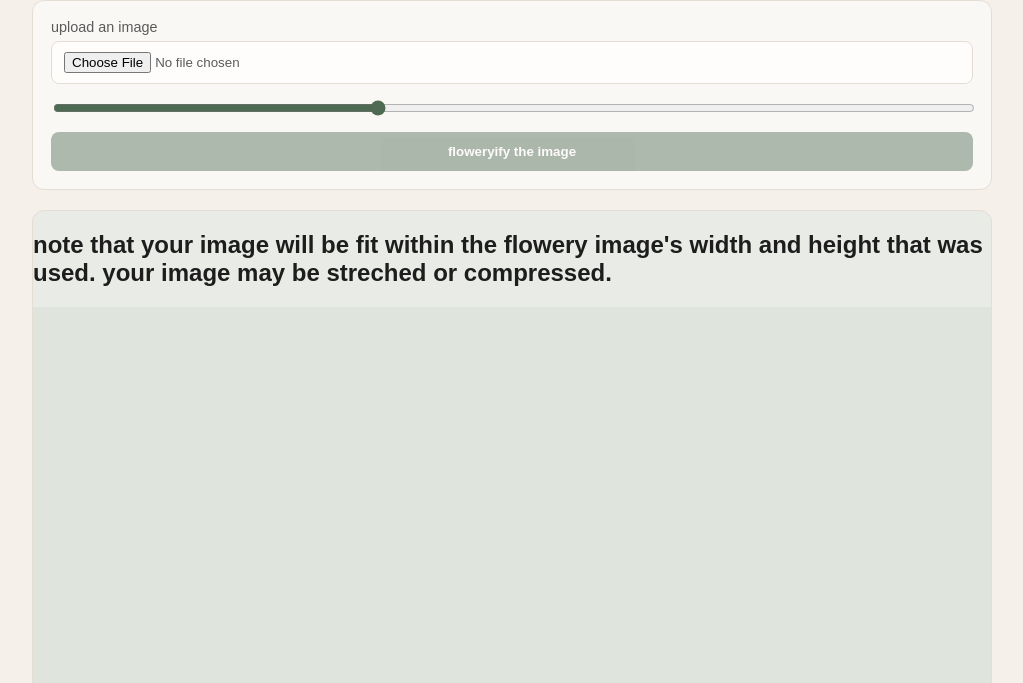
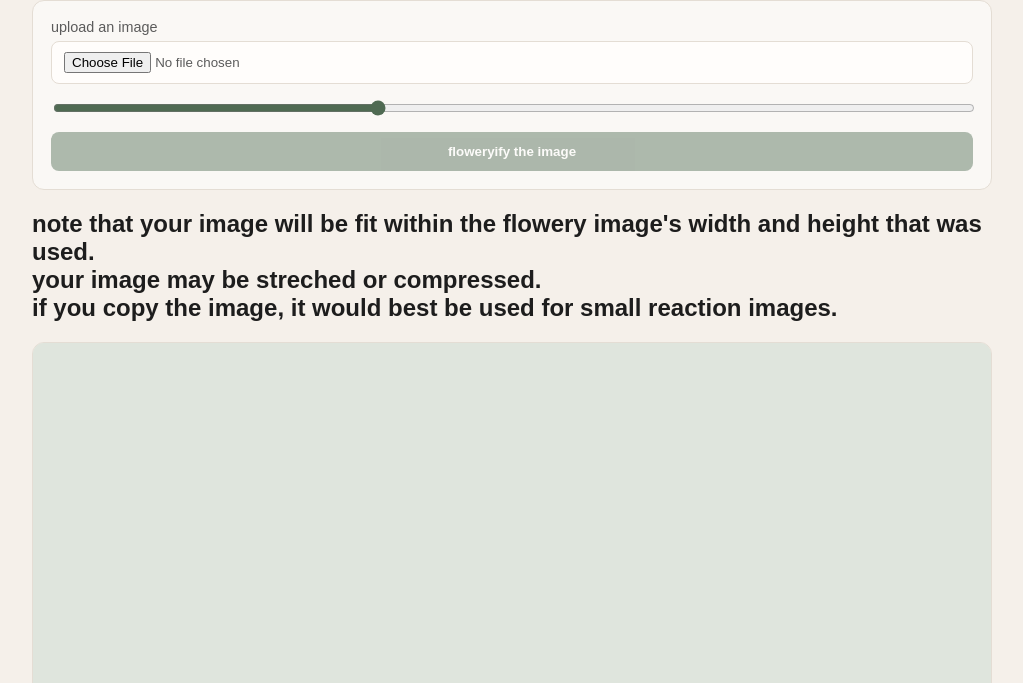
Before and after one commit to GvYoutube/floweryify, a plain HTML site: page index.html in a window 1280 px wide. Shown: the part 117-800 px from the top of the page, without its empty margins (128-1151 px from the left). Drawn offline with Linux system fonts and the light colour scheme.

Commit message:
Update note about image fitting and usage

```diff
--- a/index.html
+++ b/index.html
@@ -22,9 +22,10 @@
 
         <button id="runButton" type="button" disabled>floweryify the image</button>
       </div>
+      <h2>note that your image will be fit within the flowery image's width and height that was used.</br> your image may be streched or compressed.</br>
+      if you copy the image, it would best be used for small reaction images.</h2>
 
       <div class="canvas-wrap">
-        <h2>note that your image will be fit within the flowery image's width and height that was used. your image may be streched or compressed.</h2>
         <canvas id="resultCanvas" width="212" height="228"></canvas>
       </div>
     </div>
```
